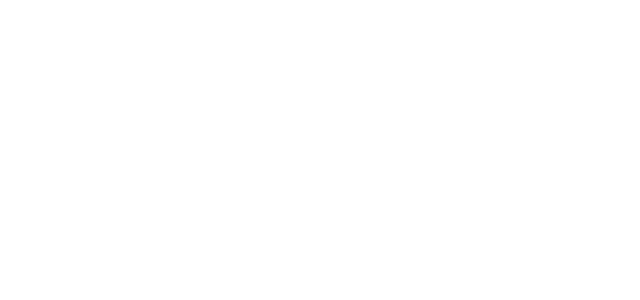
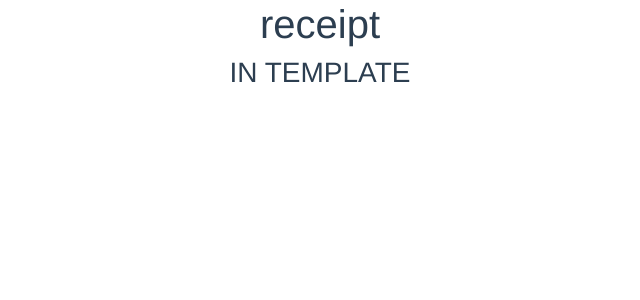
Before and after one commit to charlielduong/TipCalc, a Vue app in the folder client/: page /receipt in a window 1280 px wide. Before the commit this address had no page. Shown: the top 300 px of the page, without its empty margins (320-960 px from the left). Built offline with nearby package versions, Linux system fonts and the light colour scheme.

Commit message:
Working Receipt Router

```diff
--- /dev/null
+++ b/client/src/components/ReceiptItem.vue
@@ -0,0 +1,3 @@
+<template>
+    <h3>IN TEMPLATE</h3>
+</template>
--- a/client/src/router/index.js
+++ b/client/src/router/index.js
@@ -11,6 +11,11 @@
     path: '/form',
     name: 'form',
     component: () => import(/* webpackChunkName: "form" */ '../views/FormView.vue')
+  },
+  {
+    path: '/receipt',
+    name: 'receipt',
+    component: () => import(/* webpackChunkName: "receipt" */ '../views/ReceiptView.vue')
   }
 ]
 
--- /dev/null
+++ b/client/src/views/ReceiptView.vue
@@ -0,0 +1,18 @@
+<template>
+    <div class="receipt">
+        <h1>receipt</h1>
+        <Receipt />
+    </div>
+</template>
+
+
+<script>
+import Receipt from '@/components/ReceiptItem.vue'
+
+export default {
+  name: 'ReceiptView',
+  components: {
+    Receipt
+  }
+}
+</script>
```
